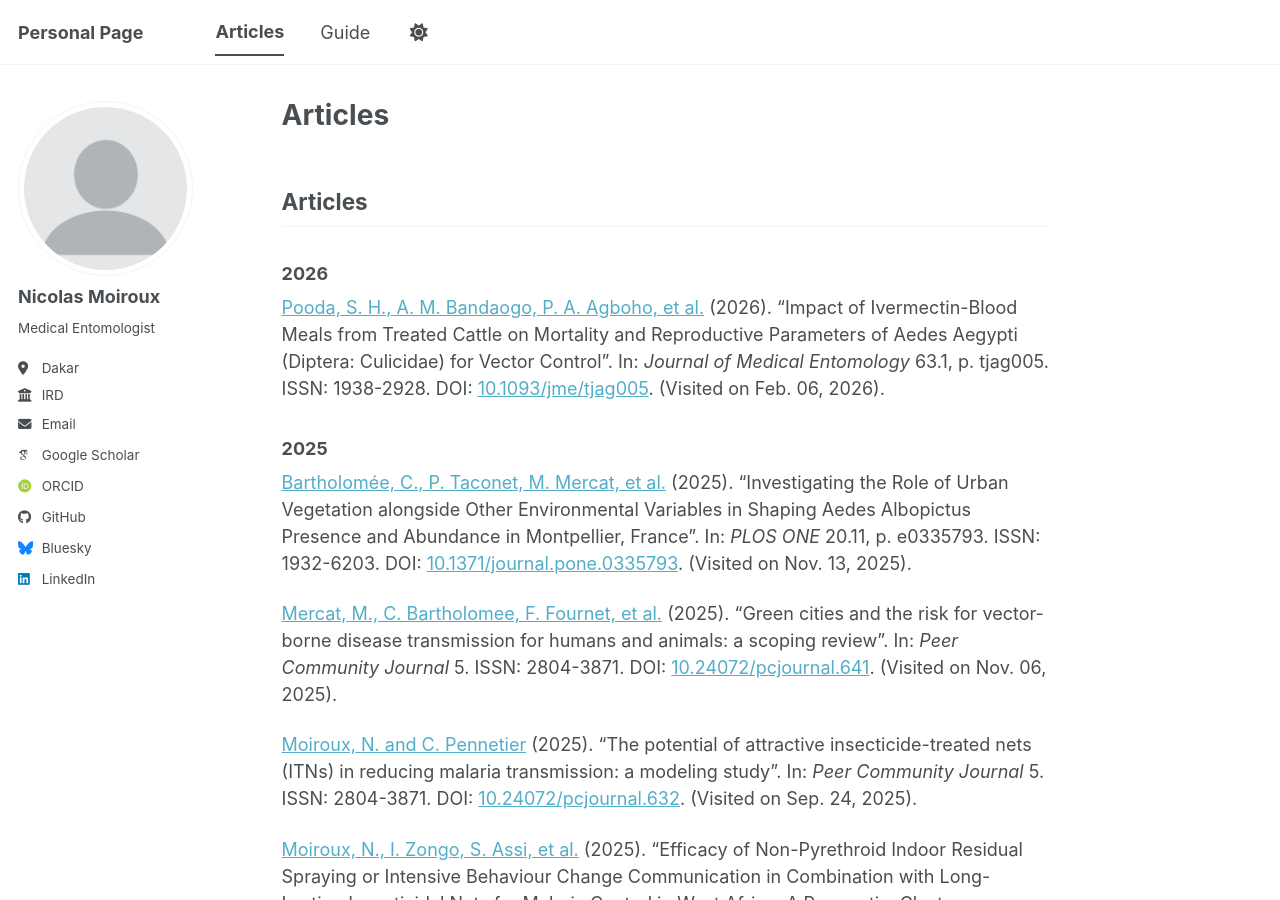
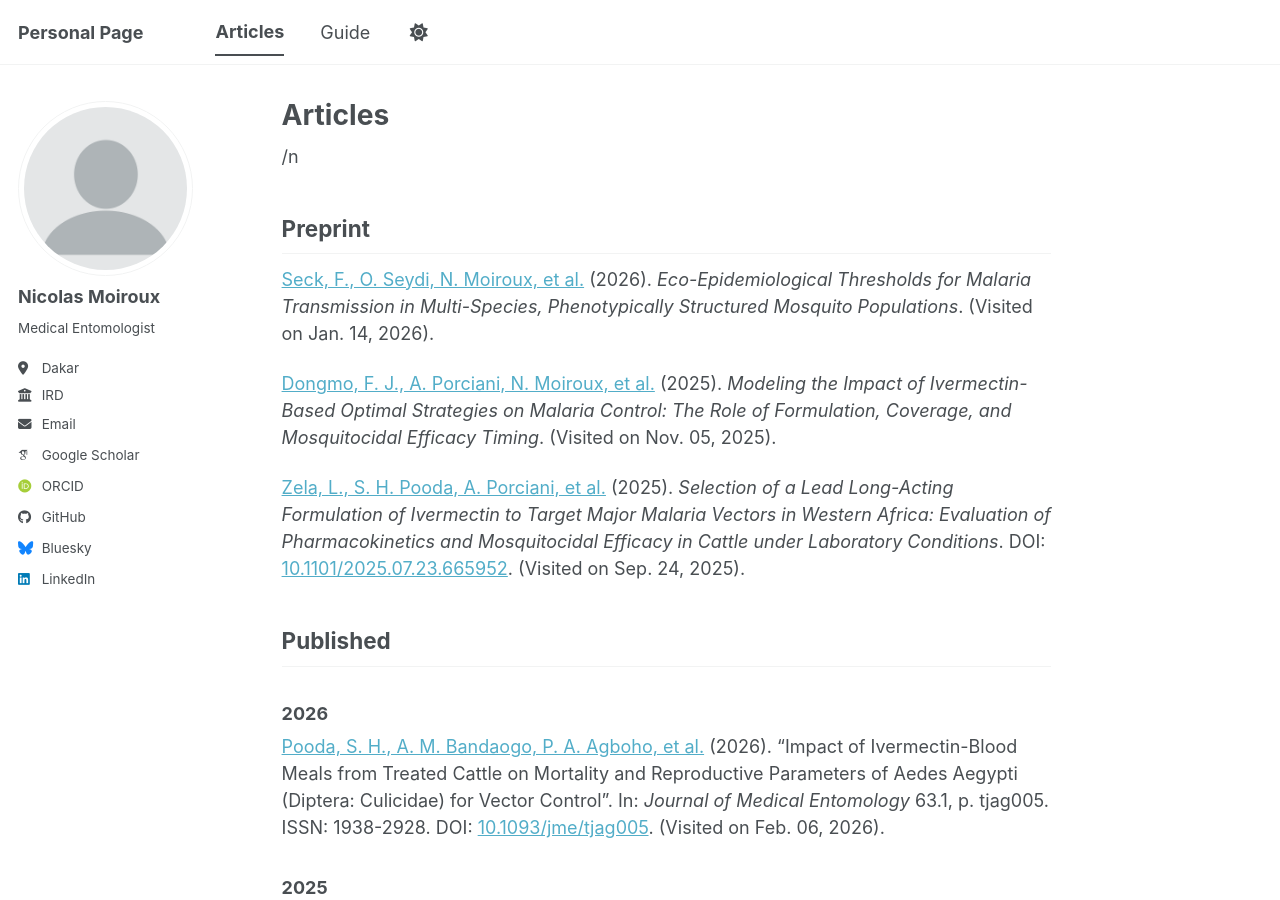
Before and after one commit to Nmoiroux/nmoiroux.github.io, a Jekyll site: the page built from _pages/articles.md, in a window 1280 px wide and 900 px high. Built offline with Jekyll 4.4.1, drawn with Linux system fonts in a browser that asks for light colours; some web fonts are replaced; a script bundle is joined from its source files by our own code; library files that are not in the unit come from our copies.

Commit message:
update articles

```diff
--- a/_pages/articles.md
+++ b/_pages/articles.md
@@ -6,8 +6,29 @@ output: github_document
 ---
 
 
-## Articles
 
+/n
+## Preprint
+[Seck, F., O. Seydi, N.
+Moiroux, et al.](#cite-seckEcoepidemiologicalThresholdsMalaria2026) (2026).
+_Eco-Epidemiological Thresholds for Malaria Transmission in Multi-Species, Phenotypically
+Structured Mosquito Populations_. (Visited on Jan. 14, 2026).
+
+[Dongmo, F. J., A. Porciani, N.
+Moiroux, et al.](#cite-dongmoModelingImpactIvermectinbased2025) (2025). _Modeling the
+Impact of Ivermectin-Based Optimal Strategies on Malaria Control: The Role of
+Formulation, Coverage, and Mosquitocidal Efficacy Timing_. (Visited on Nov. 05, 2025).
+
+[Zela, L., S. H. Pooda, A. Porciani, et
+al.](#cite-zelaSelectionLeadLongActing2025) (2025). _Selection of a Lead Long-Acting
+Formulation of Ivermectin to Target Major Malaria Vectors in Western Africa: Evaluation
+of Pharmacokinetics and Mosquitocidal Efficacy in Cattle under Laboratory Conditions_.
+DOI: [10.1101/2025.07.23.665952](https://doi.org/10.1101%2F2025.07.23.665952). (Visited
+on Sep. 24, 2025).
+
+
+
+## Published
 ### 2026
 [Pooda, S. H., A. M. Bandaogo, P. A.
 Agboho, et al.](#cite-poodaImpactIvermectinbloodMeals2026) (2026). "Impact of
```
